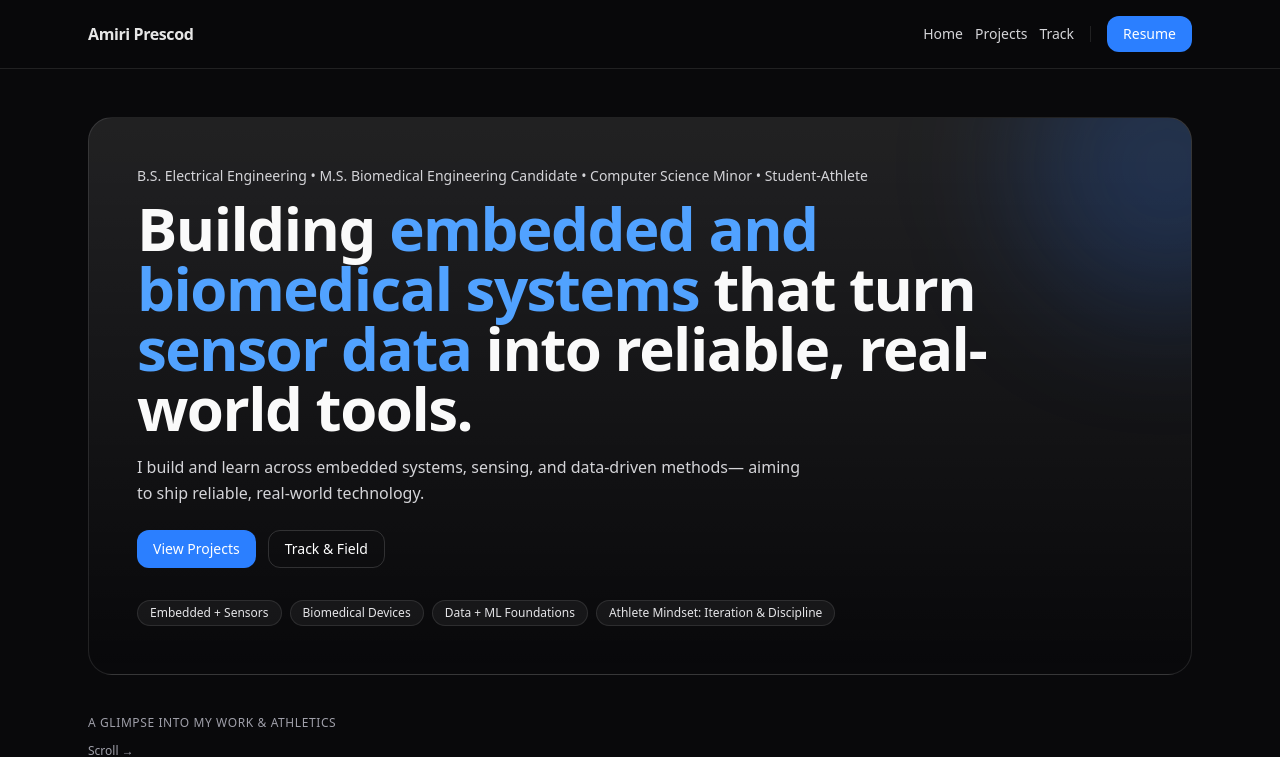
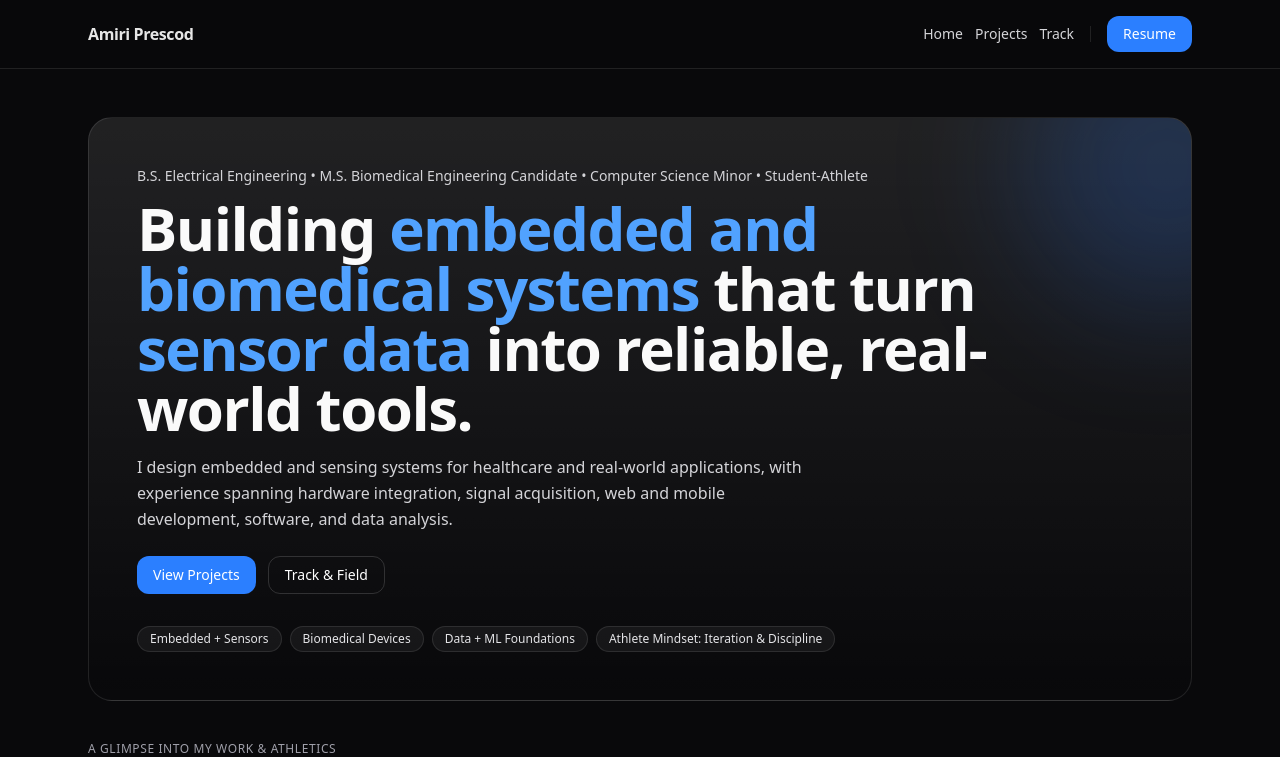
Before and after one commit to aprescod12/aprescod-portfolio-website, a Next.js app: page / in a window 1280 px wide. Shown: the top 757 px of the page. Built offline with nearby package versions, Linux system fonts and the light colour scheme.

Commit message:
Strengthen homepage introduction

```diff
--- a/src/app/page.tsx
+++ b/src/app/page.tsx
@@ -26,8 +26,7 @@ export default function HomePage() {
 
         {/* One-paragraph summary (keep it skimmable) */}
         <p className="mt-4 max-w-2xl text-zinc-300 leading-relaxed">
-          I build and learn across embedded systems, sensing, and data-driven methods—
-          aiming to ship reliable, real-world technology.
+          I design embedded and sensing systems for healthcare and real-world applications, with experience spanning hardware integration, signal acquisition, web and mobile development, software, and data analysis.
         </p>
 
         {/* Primary actions (recruiters want fast navigation) */}
```
